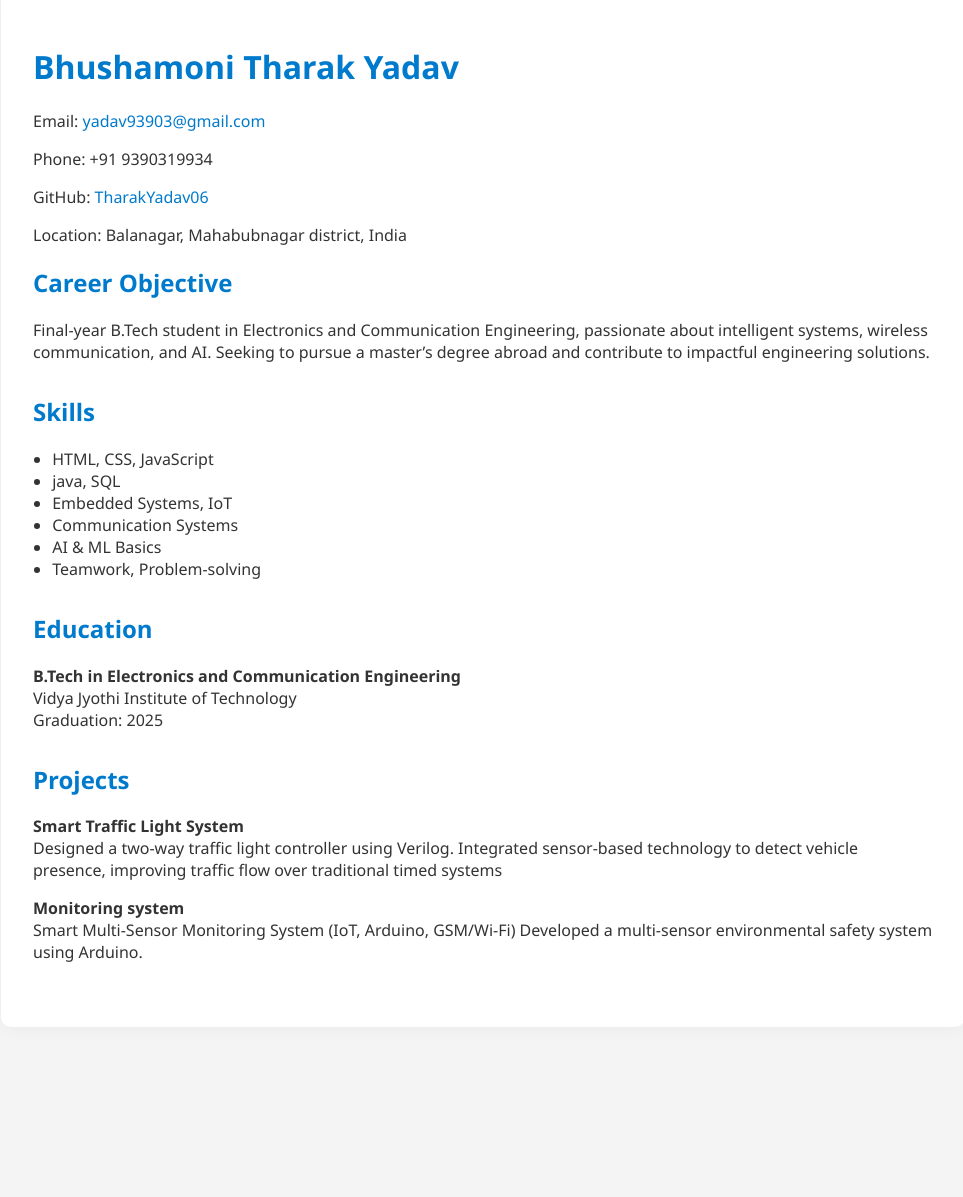
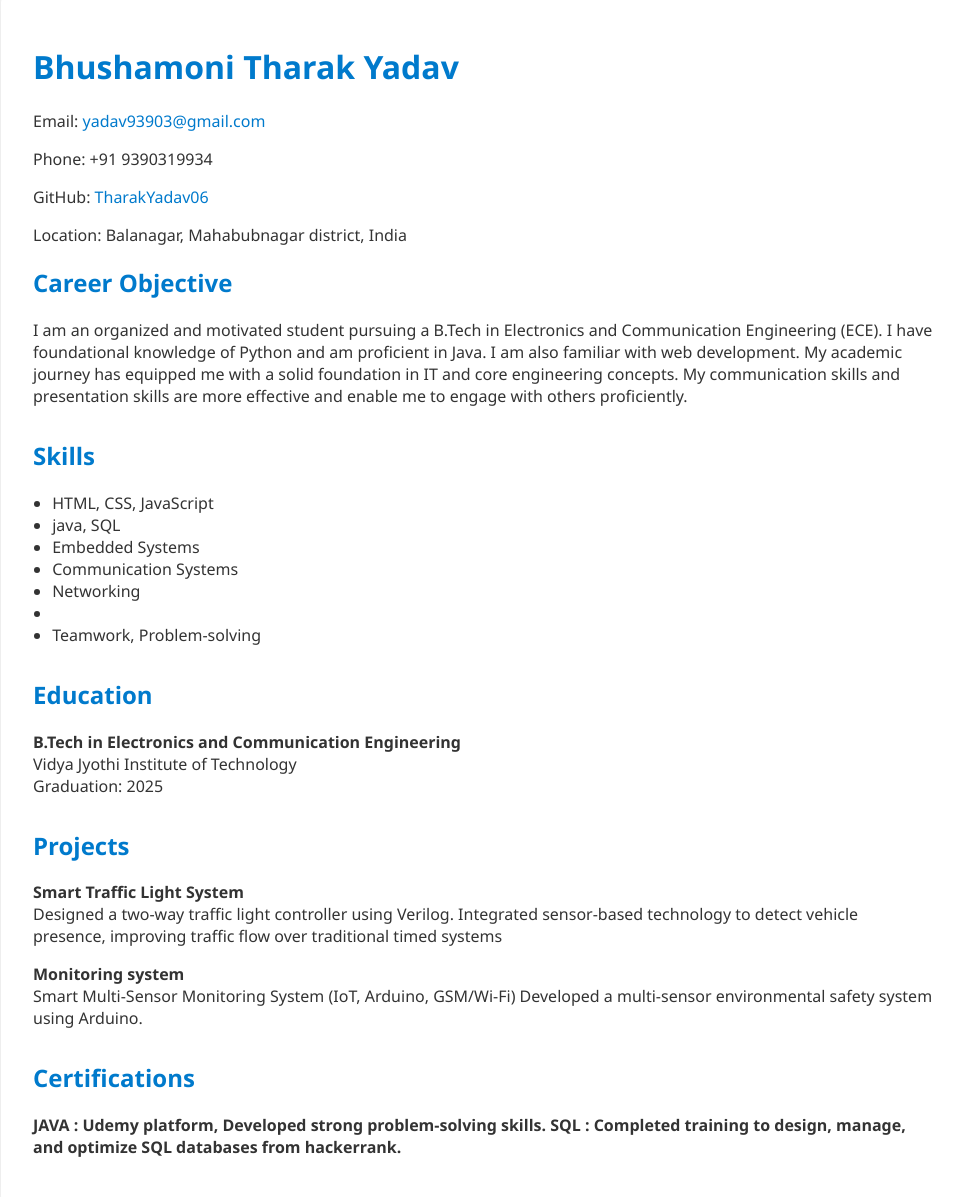
Before and after one commit to TharakYadav06/resume77, a plain HTML site: page index.html in a window 1280 px wide. Shown: the part 40-1237 px from the top of the page, without its empty margins (157-1120 px from the left). Before the commit the page ends 1099 px from the top, so only its background shows below. Drawn offline with Linux system fonts and the light colour scheme.

Commit message:
index.html

```diff
--- a/index.html
+++ b/index.html
@@ -3,7 +3,7 @@
 <head>
   <meta charset="UTF-8">
   <meta name="viewport" content="width=device-width, initial-scale=1.0">
-  <title>Bhushamoni Yadav - Resume</title>
+  <title>Bhushamoni Tharak Yadav - Resume</title>
   <style>
     body {
       font-family: 'Segoe UI', Tahoma, Geneva, Verdana, sans-serif;
@@ -50,7 +50,11 @@
 
     <div class="section">
       <h2>Career Objective</h2>
-      <p>Final-year B.Tech student in Electronics and Communication Engineering, passionate about intelligent systems, wireless communication, and AI. Seeking to pursue a master’s degree abroad and contribute to impactful engineering solutions.</p>
+      <p>
+I am an organized and motivated student pursuing a B.Tech in Electronics and Communication Engineering (ECE).
+I have foundational knowledge of Python and am proficient in Java. I am also familiar with web development. My
+academic journey has equipped me with a solid foundation in IT and core engineering concepts. My communication
+skills and presentation skills are more effective and enable me to engage with others proficiently.</p>
     </div>
 
     <div class="section">
@@ -58,9 +62,9 @@
       <ul>
         <li>HTML, CSS, JavaScript</li>
         <li>java, SQL</li>
-        <li>Embedded Systems, IoT</li>
+        <li>Embedded Systems</li>
         <li>Communication Systems</li>
-        <li>AI & ML Basics</li>
+        <li>Networking<li>
         <li>Teamwork, Problem-solving</li>
       </ul>
     </div>
@@ -85,3 +89,6 @@ systems</p>
     </div  </div>
 </body>
 </html>
+ <h2>Certifications</h2>
+<p><strong>JAVA : Udemy platform, Developed strong problem-solving skills.
+SQL : Completed training to design, manage, and optimize SQL databases from hackerrank.</strong></p>
```
